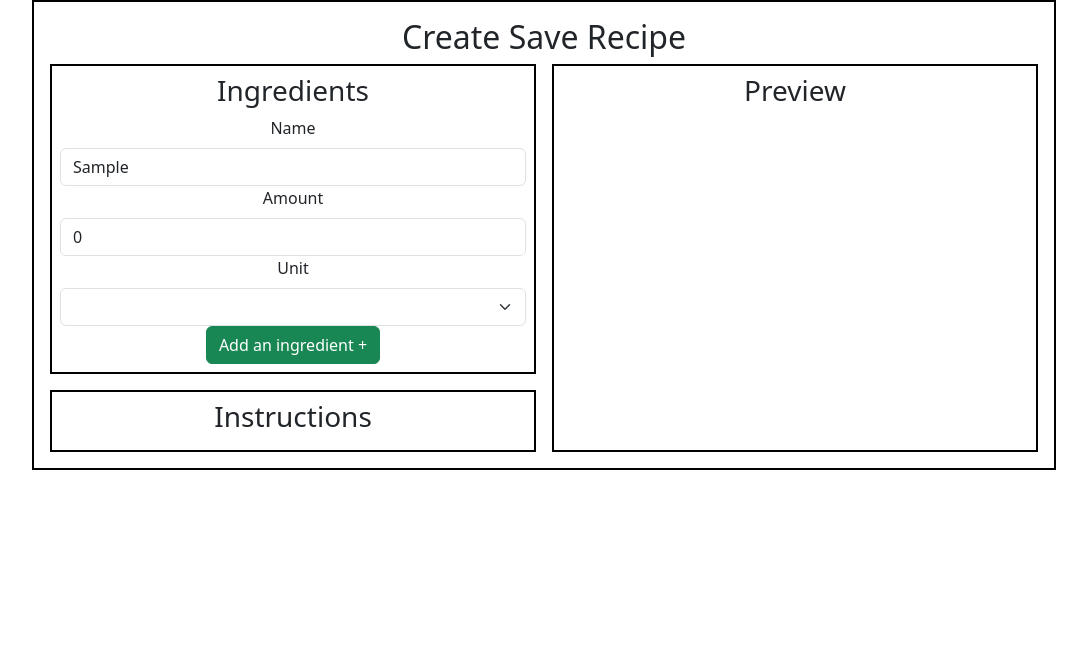
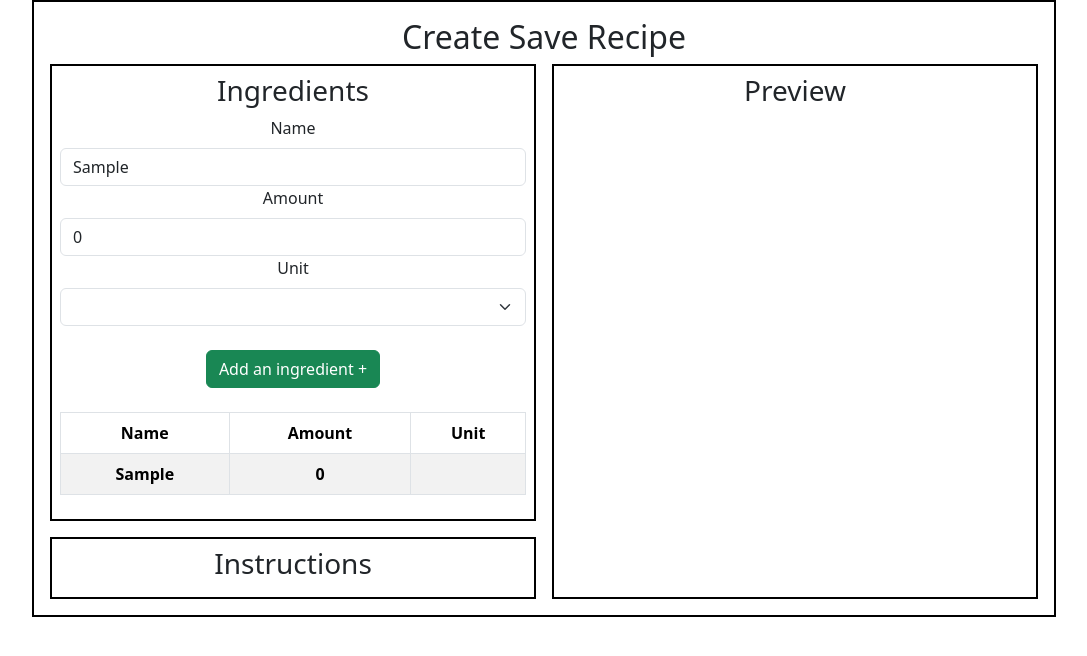
Before and after one commit to ojela028xamk/create-save-recipe, a React (Create React App) app: page / in a window 1280 px wide. Both pictures are taken after typing "Sample" into the empty fields and a click on the button "Add an ingredient +". Shown: the top 656 px of the page, without its empty margins (96-1183 px from the left). Built offline with nearby package versions, Linux system fonts and the light colour scheme.

Commit message:
add ingredient to list

```diff
--- a/src/Ingredients/Ingredients.tsx
+++ b/src/Ingredients/Ingredients.tsx
@@ -1,5 +1,5 @@
 import { JSX, useState } from 'react'
-import { Button, Form } from 'react-bootstrap'
+import { Button, Form, Table } from 'react-bootstrap'
 import css from './Ingredients.module.scss'
 
 enum IngredientUnitValue {
@@ -7,15 +7,33 @@ enum IngredientUnitValue {
   MILLILITRE = 'ml',
 }
 
+type IngredientItem = {
+  name: string
+  amount: number
+  unit: IngredientUnitValue | string
+}
+
 const Ingredients = (): JSX.Element => {
   const [ingredientName, setIngredientName] = useState<string>('')
   const [ingredientAmount, setIngredientAmount] = useState<number>(0)
-  const [ingredientUnit, setIngredientUnit] = useState<string>('')
+  const [ingredientUnit, setIngredientUnit] = useState<
+    IngredientUnitValue | string
+  >('')
+  const [ingredientList, setIngredientList] = useState<IngredientItem[]>([])
+
+  const handleNewIngredient = (): void => {
+    const newIngredient: IngredientItem = {
+      name: ingredientName,
+      amount: ingredientAmount,
+      unit: ingredientUnit,
+    }
+    setIngredientList([...ingredientList, newIngredient])
+  }
 
   return (
     <div className={css.ingredients}>
+      <div className={css.ingredients_add}>
         <h3>Ingredients</h3>
-
         <Form>
           <Form.Label>Name</Form.Label>
           <Form.Control
@@ -46,7 +64,38 @@ const Ingredients = (): JSX.Element => {
             ))}
           </Form.Select>
         </Form>
-      <Button variant="success">Add an ingredient +</Button>
+        <br />
+        <Button variant="success" onClick={() => handleNewIngredient()}>
+          Add an ingredient +
+        </Button>
+      </div>
+      <br />
+      <div className={css.ingredients_list}>
+        <Table striped bordered hover>
+          <thead>
+            <tr>
+              <th>Name</th>
+              <th>Amount</th>
+              <th>Unit</th>
+            </tr>
+          </thead>
+          <tbody>
+            {ingredientList && ingredientList.length ? (
+              ingredientList.map((item) => (
+                <tr key={`ingredientList-${item}`}>
+                  <th>{item.name}</th>
+                  <th>{item.amount}</th>
+                  <th>{item.unit}</th>
+                </tr>
+              ))
+            ) : (
+              <tr>
+                <th colSpan={3}>No ingredients...</th>
+              </tr>
+            )}
+          </tbody>
+        </Table>
+      </div>
     </div>
   )
 }
```
Lines whose indentation alone changed are shown as unchanged.
